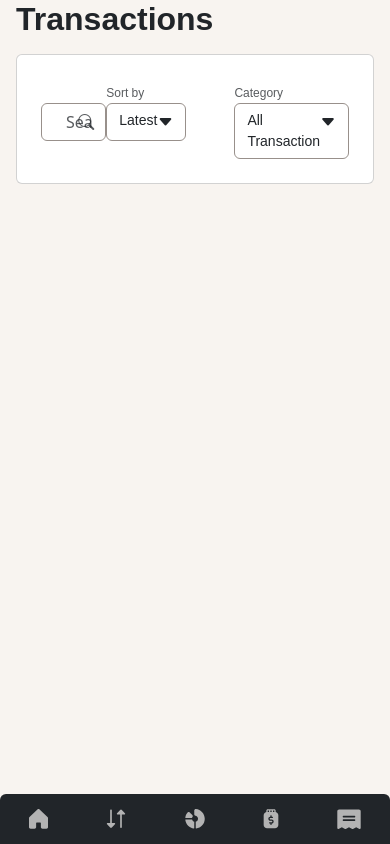
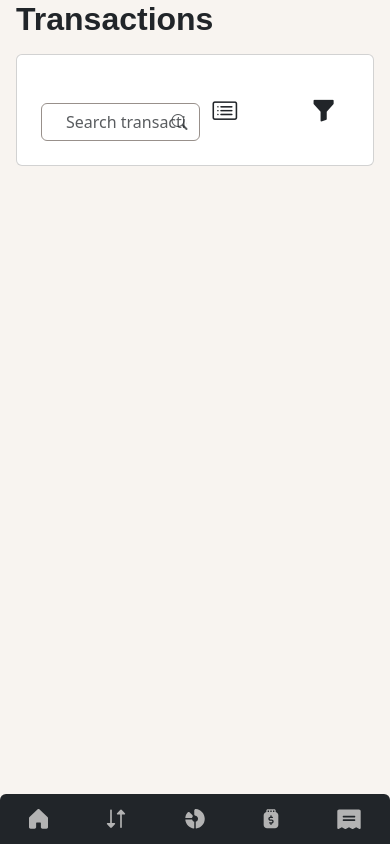
Before and after one commit to abdalsimam1-sketch/personal-finance-app, a React (Vite) app: page /transactions in a window 390 px wide. Built offline with nearby package versions, Linux system fonts and the light colour scheme.

Commit message:
add : icons for the mobile and make them buttons

```diff
--- a/src/pages/Transactions.jsx
+++ b/src/pages/Transactions.jsx
@@ -8,22 +8,31 @@ export const Transactions = () => {
         <Title>Transactions</Title>
       </section>
       <section className="col-12 card p-4">
-        <div className="filter-section d-flex justify-content-between">
+        <div className="filter-section d-flex justify-content-between align-items-center">
+          <div>
             <Input placeholder="Search transaction" variant="icon"></Input>
-          <div className="d-flex gap-5">
+          </div>
+          <div className="d-flex gap-5 ">
             <div>
+              <div className="d-none d-md-inline">
                 <span className="text-muted text-preset-5">Sort by</span>
-              <div className="form-control  d-flex justify-content-between ">
+                <div className="form-control  d-flex justify-content-between  align-items-center gap-3">
                   <span className="text-preset-4"> Latest</span>
                   <i className="bi bi-caret-down-fill"></i>
                 </div>
               </div>
+              <i className=" btn bi bi-card-list m-0 d-md-none fs-2 "></i>
+            </div>
+
             <div>
+              <div className="d-none d-md-inline">
                 <span className="text-muted text-preset-5">Category</span>
-              <div className="form-control d-flex justify-content-between">
+                <div className="form-control d-flex justify-content-between align-items-center gap-3">
                   <span className="text-preset-4"> All Transaction</span>
                   <i className="bi bi-caret-down-fill"></i>
                 </div>
+              </div>
+              <i className="btn bi bi-funnel-fill m-0 d-md-none fs-2"></i>
             </div>
           </div>
         </div>
```
Lines whose indentation alone changed are shown as unchanged.
